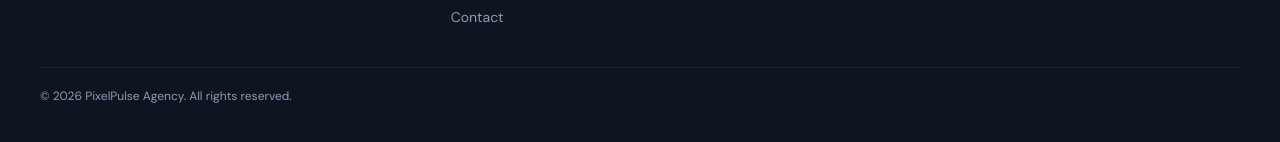
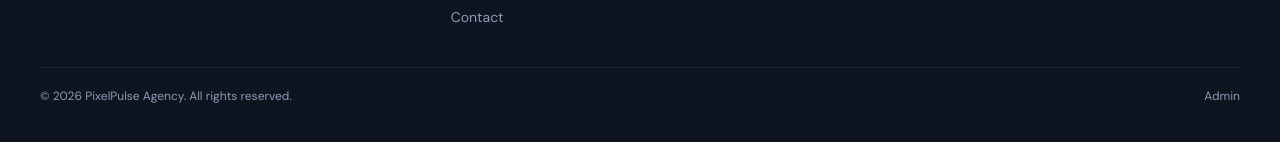
Before and after one commit to mahmoodatef998-glitch/PIXEL-AGENCY, a Next.js app: page / in a window 1280 px wide. Shown: the part 8693-8835 px from the top of the page. Built offline with nearby package versions, Linux system fonts and the light colour scheme; no server answers; the database is empty.

Commit message:
Add a small Admin link in the footer
Low-key link next to the copyright line pointing to /admin/login, so
the owner doesn't have to type the URL manually to manage projects.

```diff
--- a/components/footer.tsx
+++ b/components/footer.tsx
@@ -38,8 +38,11 @@ export function Footer() {
           </div>
         </div>
       </div>
-      <div className="container mt-8 md:mt-10 border-t border-border pt-5 text-xs text-muted">
-        &copy; {new Date().getFullYear()} PixelPulse Agency. All rights reserved.
+      <div className="container mt-8 md:mt-10 flex flex-wrap items-center justify-between gap-3 border-t border-border pt-5 text-xs text-muted">
+        <p>&copy; {new Date().getFullYear()} PixelPulse Agency. All rights reserved.</p>
+        <Link href="/admin/login" className="hover:text-accent">
+          Admin
+        </Link>
       </div>
     </footer>
   );
```
